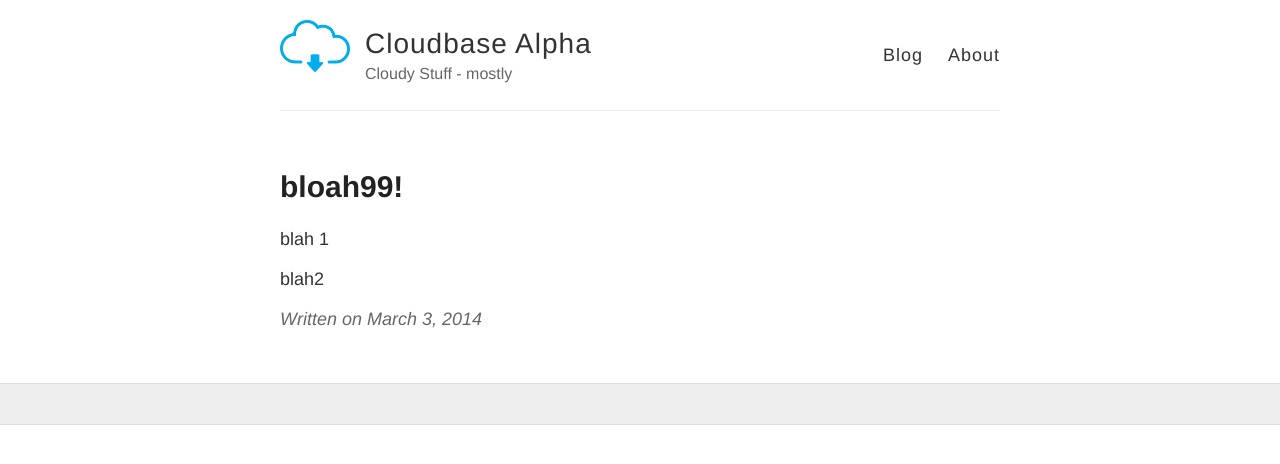
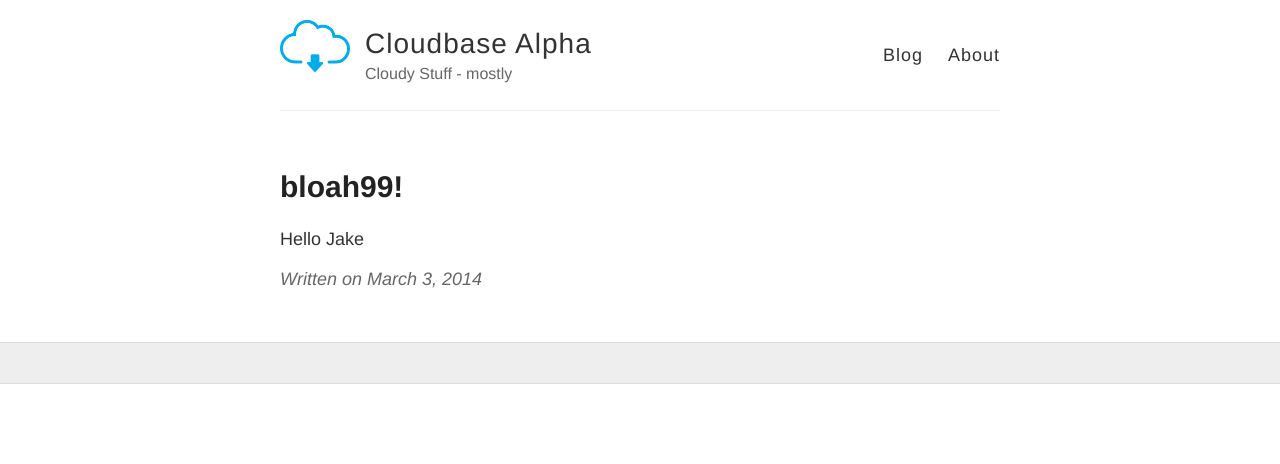
Before and after one commit to chrisl13/chrisl13.github.io, a Jekyll site: the page built from _posts/2014-3-3-Hello-World.md, in a window 1280 px wide. Shown: the top 464 px of the page. Built offline with Jekyll 4.4.1, drawn with Linux system fonts in a browser that asks for light colours.

Commit message:
just testing

```diff
--- a/_posts/2014-3-3-Hello-World.md
+++ b/_posts/2014-3-3-Hello-World.md
@@ -3,6 +3,4 @@ layout: post
 title: bloah99!
 ---
 
-blah 1
-
-blah2
+Hello Jake
```
